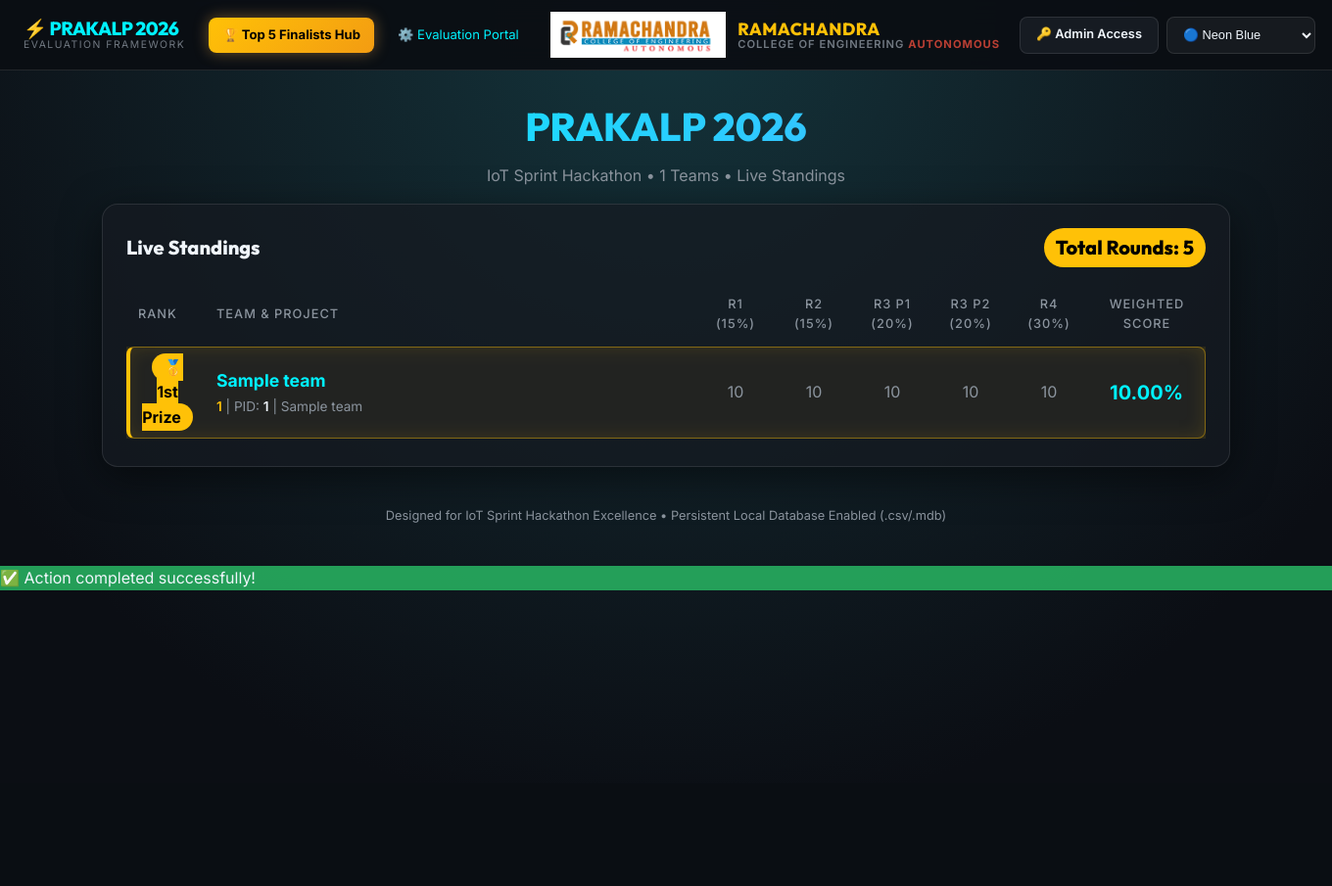
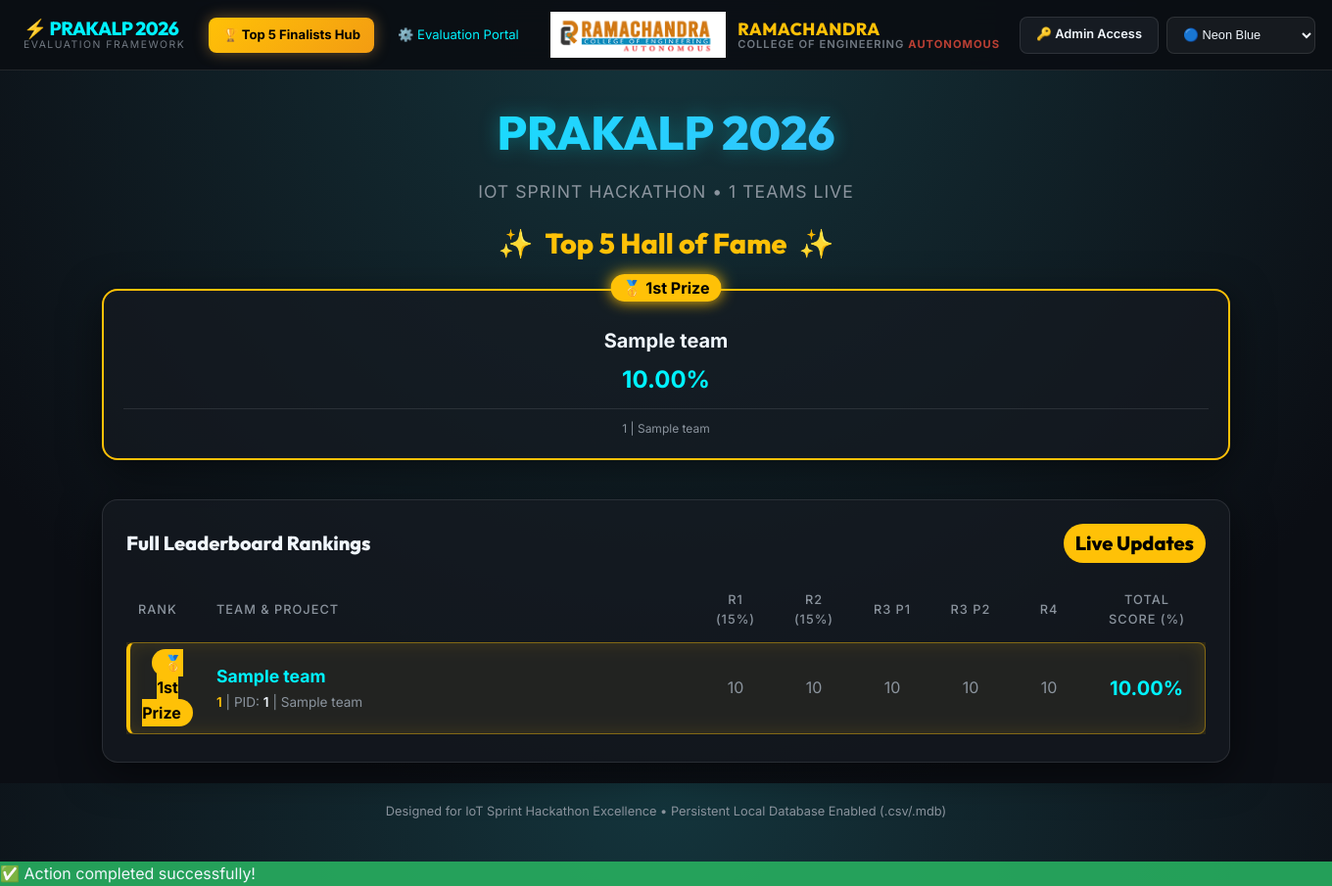
Before and after one commit to DrTMUSHACoder/IoThackathon, a Flask app: template templates/index.html in a window 1360 px wide. Shown: the whole page at 98% size. Before the commit the page ends 603 px from the top, so only its background shows below. Run offline with Flask 3, Linux system fonts and the light colour scheme; the template is opened without the code that fills it: most values are stand-ins (such as "Sample title", 1, 10 or a date in 2020); some libraries are stand-ins or nearby versions.

Commit message:
feat: add Winners Circle showcase and align prize distribution (1-1-3)

```diff
--- a/templates/index.html
+++ b/templates/index.html
@@ -27,18 +27,45 @@
 
     <div class="container animate-fade">
         <header style="padding: 25px 0 15px 0; text-align: center;">
-            <h1 style="font-size: 2.5rem; margin: 0; background: linear-gradient(90deg, var(--primary-neon), var(--secondary-neon)); -webkit-background-clip: text; background-clip: text; -webkit-text-fill-color: transparent;">
+            <h1 style="font-size: 3rem; margin: 0; background: linear-gradient(90deg, var(--primary-neon), var(--secondary-neon)); -webkit-background-clip: text; background-clip: text; -webkit-text-fill-color: transparent; filter: drop-shadow(0 0 10px rgba(0, 242, 254, 0.3));">
                 PRAKALP 2026
             </h1>
-            <p style="color: var(--text-secondary); font-size: 1rem; margin-top: 6px;">
-                IoT Sprint Hackathon • {{ teams|length }} Teams • Live Standings
+            <p style="color: var(--text-secondary); font-size: 1.1rem; margin-top: 8px; letter-spacing: 1px; text-transform: uppercase;">
+                IoT Sprint Hackathon • {{ teams|length }} Teams Live
             </p>
         </header>
 
+        <!-- 🏆 TOP 5 WINNERS CIRCLE 🏆 -->
+        <section class="winners-circle animate-fade" style="margin-bottom: 40px;">
+            <h2 class="heading-font" style="text-align: center; margin-bottom: 24px; color: var(--accent-gold); font-size: 1.8rem; display: flex; align-items: center; justify-content: center; gap: 12px;">
+                <span>✨</span> Top 5 Hall of Fame <span>✨</span>
+            </h2>
+            <div style="display: grid; grid-template-columns: repeat(auto-fit, minmax(200px, 1fr)); gap: 16px;">
+                {% for team in teams[:5] %}
+                <div class="glass-card winner-card" style="padding: 20px; text-align: center; border: 2px solid {% if loop.index == 1 %}var(--accent-gold){% elif loop.index == 2 %}#e6e6e6{% else %}#cd7f32{% endif %}; position: relative; overflow: visible;">
+                    <div style="position: absolute; top: -15px; left: 50%; transform: translateX(-50%); z-index: 5;">
+                        {% if loop.index == 1 %}
+                            <span class="badge-gold" style="font-size: 1rem; box-shadow: 0 0 15px var(--accent-gold);">🥇 1st Prize</span>
+                        {% elif loop.index == 2 %}
+                            <span class="badge-silver" style="font-size: 1rem; box-shadow: 0 0 15px #e6e6e6;">🥈 2nd Prize</span>
+                        {% else %}
+                            <span class="badge-bronze" style="font-size: 1rem; box-shadow: 0 0 15px #cd7f32;">🥉 3rd Prize</span>
+                        {% endif %}
+                    </div>
+                    <div style="margin-top: 15px; font-weight: 800; font-size: 1.25rem; color: var(--text-primary); margin-bottom: 5px;">{{ team.TeamName }}</div>
+                    <div style="font-size: 1.5rem; font-weight: 900; color: var(--primary-neon);">{{ "%.2f"|format(team.Weighted_Total|float) }}%</div>
+                    <div style="font-size: 0.75rem; color: var(--text-secondary); margin-top: 10px; border-top: 1px solid var(--glass-border); padding-top: 10px;">
+                        {{ team.TeamID }} | {{ team.ProjectTitle[:30] }}{% if team.ProjectTitle|length > 30 %}...{% endif %}
+                    </div>
+                </div>
+                {% endfor %}
+            </div>
+        </section>
+
         <main class="glass-card" style="padding: 24px; margin-bottom: 40px;">
             <h2 class="heading-font" style="margin-top: 0; margin-bottom: 16px; font-size: 1.25rem; display: flex; align-items: center; justify-content: space-between;">
-                Live Standings
-                <span class="badge-gold">Total Rounds: 5</span>
+                Full Leaderboard Rankings
+                <span class="badge-gold">Live Updates</span>
             </h2>
 
             <!-- Applying inline tight-spacing to emulate Admin Panel compact format -->
@@ -49,10 +76,10 @@
                         <th>Team & Project</th>
                         <th style="width: 80px; text-align: center;">R1 (15%)</th>
                         <th style="width: 80px; text-align: center;">R2 (15%)</th>
-                        <th style="width: 80px; text-align: center;">R3 P1 (20%)</th>
-                        <th style="width: 80px; text-align: center;">R3 P2 (20%)</th>
-                        <th style="width: 80px; text-align: center;">R4 (30%)</th>
-                        <th style="width: 120px; text-align: center;">Weighted Score</th>
+                        <th style="width: 80px; text-align: center;">R3 P1</th>
+                        <th style="width: 80px; text-align: center;">R3 P2</th>
+                        <th style="width: 80px; text-align: center;">R4</th>
+                        <th style="width: 120px; text-align: center;">Total Score (%)</th>
                     </tr>
                 </thead>
                 <tbody>
```
